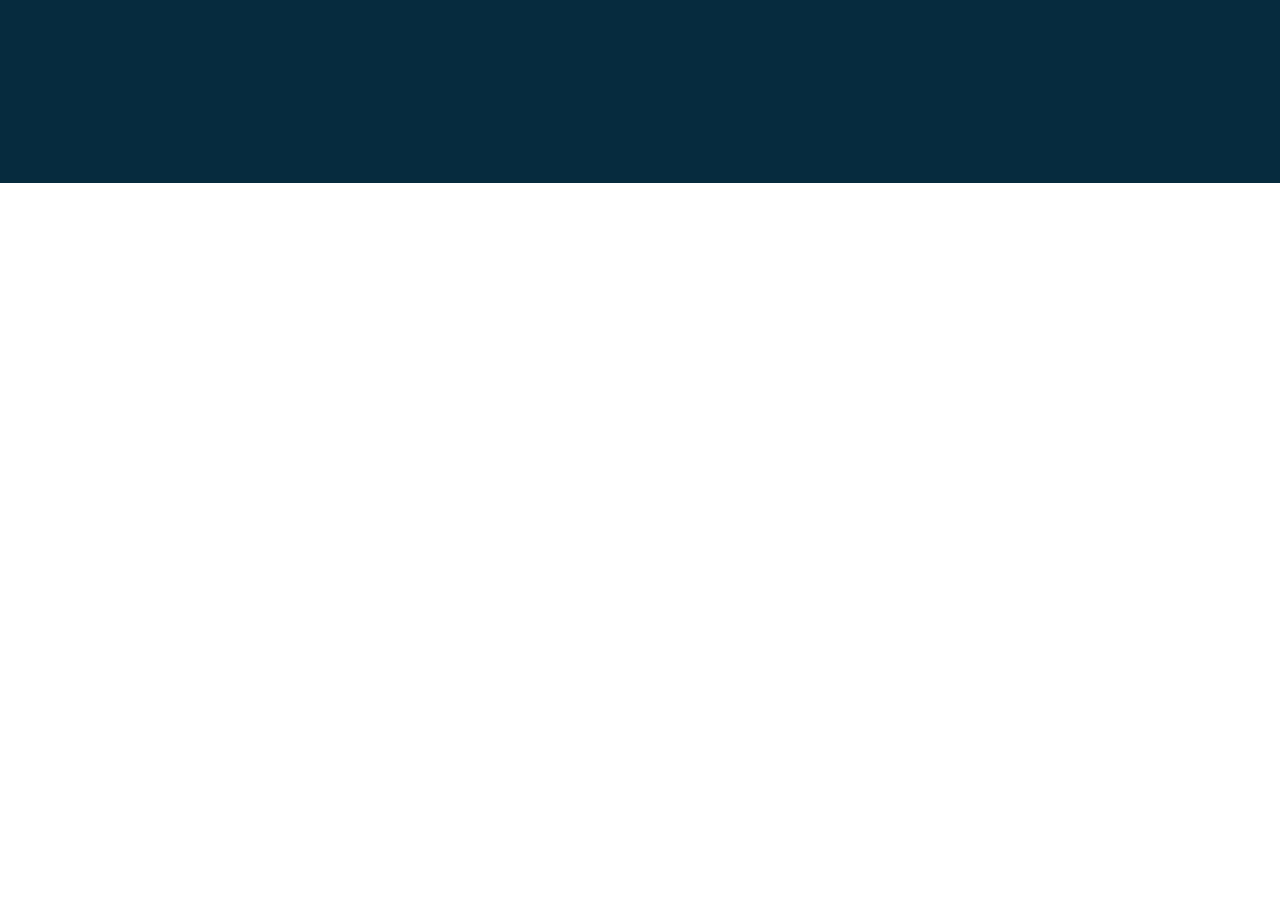
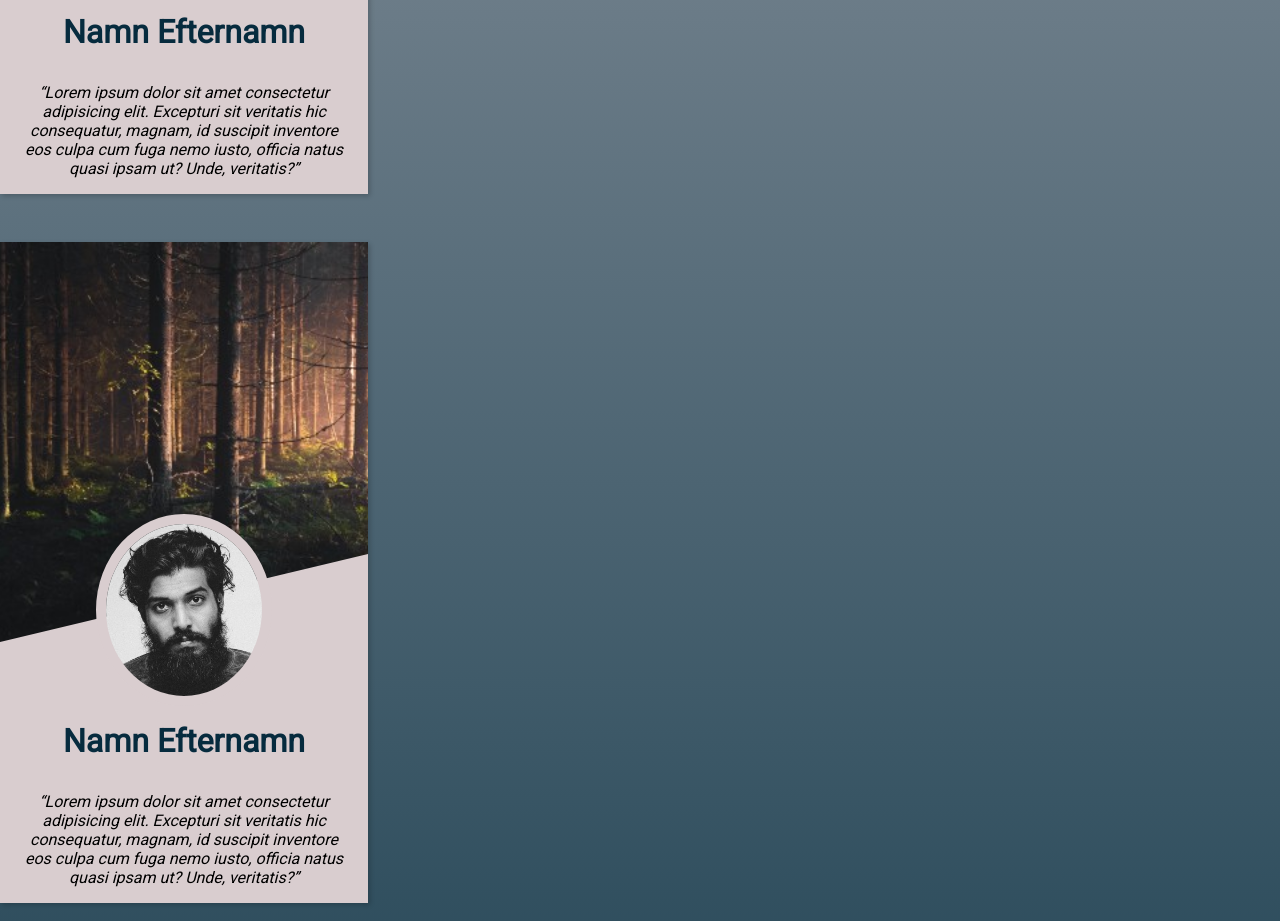
Before and after one commit to MarcusEdvardsson/Final-exam, a plain HTML site: page index.html in a window 1280 px wide. Shown: the part 2495-3416 px from the top of the page. Before the commit the page ends 2678 px from the top, so only its background shows below. Drawn offline with Linux system fonts and the light colour scheme.

Commit message:
commit 4
arbetat på "quote-containers"

```diff
--- a/css/style.css
+++ b/css/style.css
@@ -208,14 +208,14 @@ q {
 	display: flex;
 	flex-direction: column;
 	align-items: center;
-	justify-content: center;
 	text-align: center;
 	width: 20rem;
+	height: 25rem;
 	margin: 1rem;
 	padding: 10px;
 	border: none;
 	border-radius: 5px;
-	box-shadow: -3px 3px 15px grey;
+	box-shadow: -3px 3px 15px #FFF;;
 	background: #062b3e;
 	color: #d9cdcf;
 }
@@ -225,7 +225,8 @@ q {
 	flex-direction: column;
 	justify-content: center;
 	align-items: center;
-	height: 100%;
+	padding-top: 3rem;
+	height: 70%;
 }
 
 .card-text h2 {
@@ -259,6 +260,56 @@ q {
 .quote-container {
 	display: flex;
 	flex-direction: column;
+	justify-content: center;
+}
+
+.containter {
+	display: flex;
+	align-items: center;
+	align-content: center;
+	flex-direction: column;
+}
+
+.box {
+	width: 23rem;
+	display: flex;
+	flex-direction: column;
+	align-items: center;
+	justify-content: center;
+	background: #d9cdcf;
+	margin: 1.5rem 0;
+	box-shadow: 2px 2px 5px rgba(0,0,0,0.2);
+}
+
+.box .info-bg {
+	width: 100%;
+	height: 25rem;
+	object-fit: cover;
+	-webkit-clip-path: polygon(0 0, 100% 0, 100% 78%, 0% 100%);
+	clip-path: polygon(0 0, 100% 0, 100% 78%, 0% 100%);
+}
+
+.face {
+	width: 11rem;
+	height: 12rem;
+	object-fit: cover;
+	border-radius: 50%;
+	margin-top: -8rem;
+	z-index: 1;
+	border: 10px solid #d9cdcf;
+}
+
+.box .name {
+	font-family: 'Roboto', sans-serif;
+	color: #062b3e;
+	font-size: 2rem;
+	margin: 1rem 0;
+}
+
+.box .quote {
+	text-align: center;
+	margin: 1rem;
+	font-style: italic;
 }
 
 /* End Of Main Section
--- a/index.html
+++ b/index.html
@@ -76,16 +76,22 @@
                 </section>
             </section>
             <section class="quote-container">
-                <article class="box">
-                    <img src="images/face1.png" alt="face">
-                    <h3>Namn Efternamn</h3>
-                    <q>Lorem ipsum dolor sit amet consectetur adipisicing elit. Excepturi sit veritatis hic consequatur, magnam, id suscipit inventore eos culpa cum fuga nemo iusto, officia natus quasi ipsam ut? Unde, veritatis?</q>
-                </article>
-                <article class="box">
-                    <img src="images/face2.png" alt="face">
-                    <h3>Namn Efternamn</h3>
-                    <q>Lorem ipsum dolor sit amet consectetur adipisicing elit. Excepturi sit veritatis hic consequatur, magnam, id suscipit inventore eos culpa cum fuga nemo iusto, officia natus quasi ipsam ut? Unde, veritatis?</q>
-                </article>
+                <div class="container">
+                    <article class="box">
+                        <img src="images/info-bg.jpg" alt="background" class="info-bg">
+                        <img src="images/face.jpg" alt="face" class="face">
+                        <h3 class="name">Namn Efternamn</h3>
+                        <q class="quote">Lorem ipsum dolor sit amet consectetur adipisicing elit. Excepturi sit veritatis hic consequatur, magnam, id suscipit inventore eos culpa cum fuga nemo iusto, officia natus quasi ipsam ut? Unde, veritatis?</q>
+                    </article>
+                </div>
+                <div class="container">
+                    <article class="box">
+                        <img src="images/info-bg.jpg" alt="background" class="info-bg">
+                        <img src="images/face.jpg" alt="face" class="face">
+                        <h3 class="name">Namn Efternamn</h3>
+                        <q class="quote">Lorem ipsum dolor sit amet consectetur adipisicing elit. Excepturi sit veritatis hic consequatur, magnam, id suscipit inventore eos culpa cum fuga nemo iusto, officia natus quasi ipsam ut? Unde, veritatis?</q>
+                    </article>
+                </div>
             </section>
         </main>
         <footer class="foot">
```
Also changed, not shown: images/face.jpg (added), images/face2.png, images/info-bg.jpg (added).
